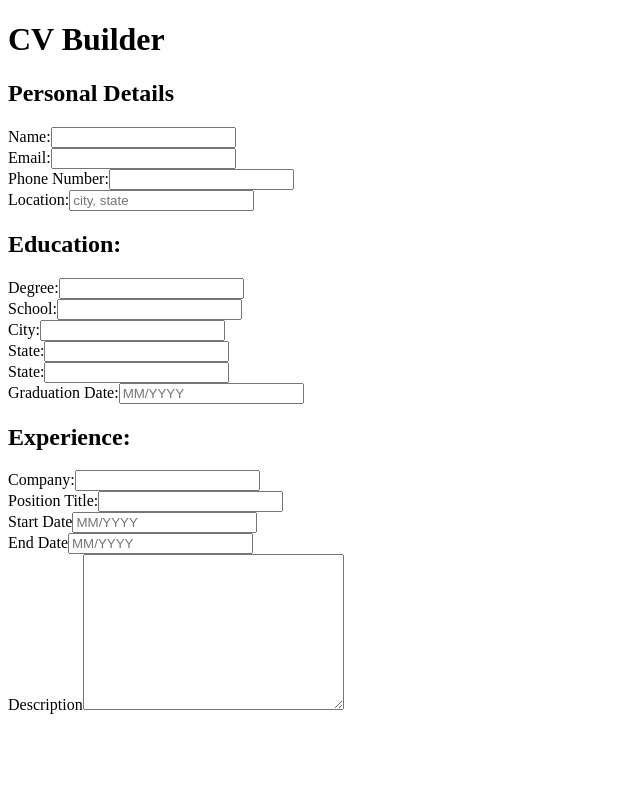
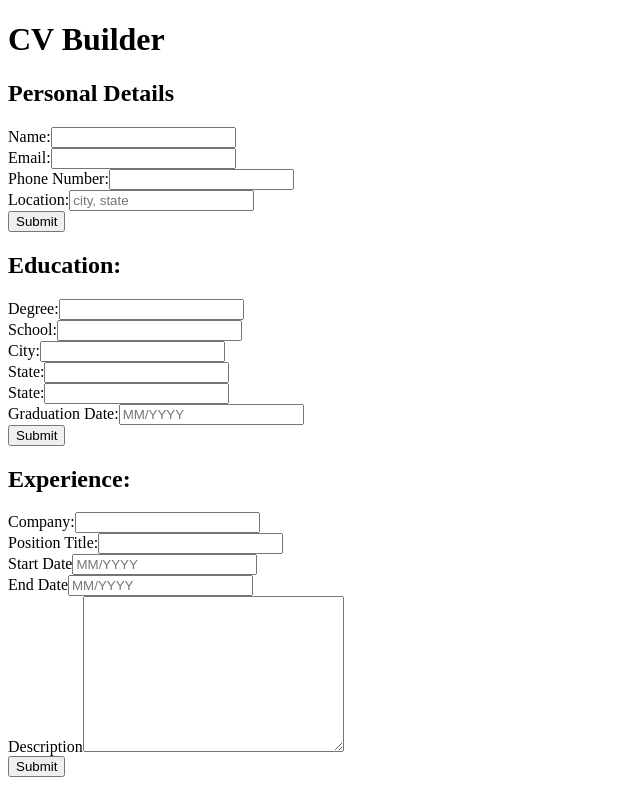
Before and after one commit to MahmoudTalass/cv-application, a React (Vite) app: page / in a window 1280 px wide. Shown: the whole page, without its empty margins (0-640 px from the left). Built offline with nearby package versions, Linux system fonts and the light colour scheme.

Commit message:
Add submit buttons to each form

```diff
--- a/src/components/formComponents/EducationInfoForm.jsx
+++ b/src/components/formComponents/EducationInfoForm.jsx
@@ -32,6 +32,7 @@ export default function EducationInfoForm() {
                placeholder="MM/YYYY"
             />
          </div>
+         <button type="submit">Submit</button>
       </form>
    );
 }
--- a/src/components/formComponents/ExperienceInfoForm.jsx
+++ b/src/components/formComponents/ExperienceInfoForm.jsx
@@ -41,6 +41,8 @@ export default function ExperienceInfoForm() {
                rows="10"
             ></textarea>
          </div>
+
+         <button type="submit">Submit</button>
       </form>
    );
 }
--- a/src/components/formComponents/PersonalInfoForm.jsx
+++ b/src/components/formComponents/PersonalInfoForm.jsx
@@ -23,6 +23,8 @@ export default function PersonalInfoForm() {
                placeholder="city, state"
             />
          </div>
+
+         <button type="submit">Submit</button>
       </form>
    );
 }
```
